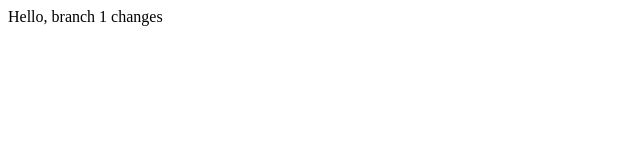
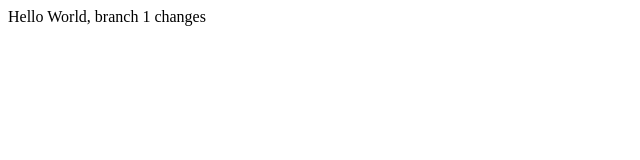
Before and after one commit to Boothalingam90/GitRepo, a plain HTML site: page Index.html in a window 1280 px wide. Shown: the full height of the page, 0-640 px from the left. Drawn offline with Linux system fonts and the light colour scheme.

Commit message:
index changes
index changes

```diff
--- a/Index.html
+++ b/Index.html
@@ -1,3 +1,3 @@
 <div>
-    Hello, branch 1 changes
+    Hello World, branch 1 changes
 </div>
```
